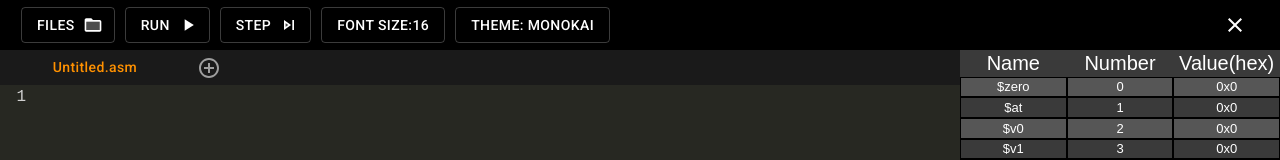
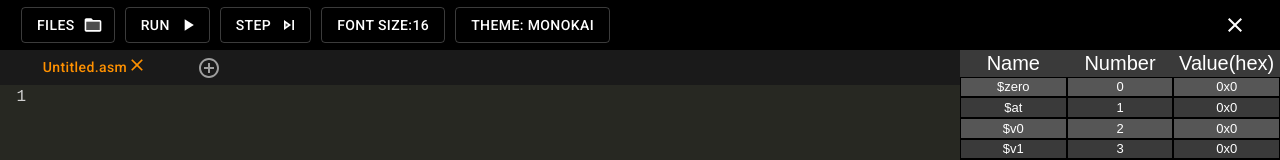
Before and after one commit to Splanis/MIPS-Emulator, a React (Create React App) app: page / in a window 1280 px wide. Shown: the top 160 px of the page. Built offline with nearby package versions, Linux system fonts and the light colour scheme.

Commit message:
added close button to file

```diff
--- a/src/components/Files.js
+++ b/src/components/Files.js
@@ -30,7 +30,16 @@ const Files = () => {
                 {files.map((file, index) => (
                     <Tab
                         key={index}
-                        label={file.fileName}
+                        label={
+                            <div style={{ display: "flex" }}>
+                                {file.fileName}
+                                <CloseIcon
+                                    fontSize="small"
+                                    // style={{ paddingBottom: 5 }}
+                                    onClick={handleCloseFile}
+                                />
+                            </div>
+                        }
                         onClick={() => dispatch({ type: actions.CHANGE_FILE, payload: index })}
                         style={{ textTransform: "none" }}
                     />
```
